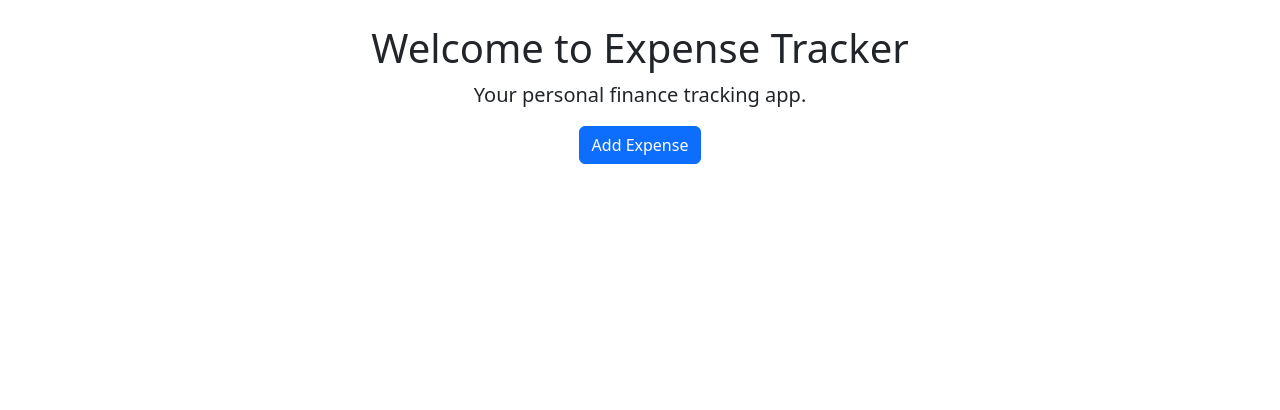
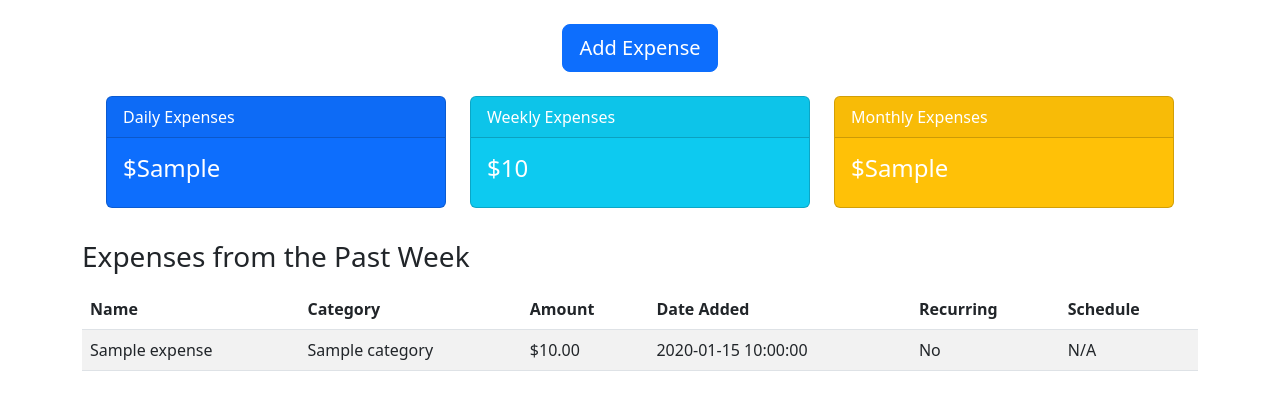
Before and after one commit to anthonyouch/expense-tracker, a Flask app: template templates/index.html in a window 1280 px wide. Shown: the part 56-466 px from the top of the page. Run offline with Flask 3, Linux system fonts and the light colour scheme; the template is opened without the code that fills it: most values are stand-ins (such as "Sample title", 1, 10 or a date in 2020).

Commit message:
feat: Add weekly expenses display to dashboard
- Added functionality to calculate and display expenses for the past 7 days on the dashboard.
- Updated SQL query in the backend to fetch expenses from the past 7 days.
- Enhanced dashboard layout to include weekly expense totals along with recurring and schedule details.
- Ensured data consistency and manual verification of the database for accuracy.

```diff
--- a/app.py
+++ b/app.py
@@ -1,5 +1,5 @@
 from flask import Flask, render_template, request, redirect, url_for
-from db_storage import initialize_db, write_expense, read_expenses, process_recurring_expenses
+from db_storage import initialize_db, write_expense, read_expenses, process_recurring_expenses, get_weekly_expenses
 from datetime import date
 # Initialize Flask app
 app = Flask(__name__)
@@ -8,25 +8,23 @@ app = Flask(__name__)
 DB_NAME = "expenses.db"
 initialize_db(DB_NAME)  # Initialize the database
 
-@app.route("/")
+@app.route('/')
 def dashboard():
-    """
-    Render the dashboard with data from the database.
-    """
-    # Placeholder data - calculate total expenses, etc.
-    expenses = read_expenses(DB_NAME)
-    total_expenses = sum(float(expense["amount"]) for expense in expenses)
-    monthly_breakdown = {}  # Logic for monthly breakdown (to be implemented later)
-    category_breakdown = {}  # Logic for category breakdown (to be implemented later)
     today = date.today()
+    weekly_expenses = get_weekly_expenses()
+    daily_expenses = sum(float(exp['amount']) for exp in weekly_expenses if exp['date_added'] == str(today))
+    weekly_total = sum(float(exp['amount']) for exp in weekly_expenses)
+    monthly_expenses = 0  # Placeholder
 
     return render_template(
-        "index.html",
-        total_expenses=total_expenses,
-        monthly_breakdown=monthly_breakdown,
-        category_breakdown=category_breakdown,
+        'index.html',
         today=today,
+        daily_expenses=daily_expenses,
+        weekly_expenses=weekly_expenses,
+        weekly_total=weekly_total,
+        monthly_expenses=monthly_expenses,
     )
+
 
 @app.route("/view-expenses")
 def view_expenses():
--- a/templates/index.html
+++ b/templates/index.html
@@ -1,9 +1,97 @@
 {% extends "base.html" %}
 
 {% block content %}
-<div class="text-center">
-    <h1>Welcome to Expense Tracker</h1>
-    <p class="lead">Your personal finance tracking app.</p>
-    <a href="#" class="btn btn-primary" data-bs-toggle="modal" data-bs-target="#addExpenseModal">Add Expense</a>
+<div class="container">
+    <!-- Add Expense Form Modal -->
+    <div class="text-center my-4">
+        <a href="#" class="btn btn-primary btn-lg" data-bs-toggle="modal" data-bs-target="#addExpenseModal">
+            Add Expense
+        </a>
+    </div>
+
+    <!-- End Add Expense Form -->
+
+    <!-- Expenses Summary -->
+    <div class="container">
+        <div class="row mb-3">
+            <div class="col">
+                <div class="card text-white bg-primary mb-3">
+                    <div class="card-header">Daily Expenses</div>
+                    <div class="card-body">
+                        <h4 class="card-title">
+                            {% if daily_expenses %}
+                                ${{ daily_expenses }}
+                            {% else %}
+                                $0.00
+                            {% endif %}
+                        </h4>
+                    </div>
+                </div>
+            </div>
+            <div class="col">
+                <div class="card text-white bg-info mb-3">
+                    <div class="card-header">Weekly Expenses</div>
+                    <div class="card-body">
+                        <h4 class="card-title">
+                            {% if weekly_total %}
+                                ${{ weekly_total }}
+                            {% else %}
+                                $0.00
+                            {% endif %}
+                        </h4>
+                    </div>
+                </div>
+            </div>
+            <div class="col">
+                <div class="card text-white bg-warning mb-3">
+                    <div class="card-header">Monthly Expenses</div>
+                    <div class="card-body">
+                        <h4 class="card-title">
+                            {% if monthly_expenses %}
+                                ${{ monthly_expenses }}
+                            {% else %}
+                                $0.00
+                            {% endif %}
+                        </h4>
+                    </div>
+                </div>
+            </div>
+        </div>
+    </div>
+    <!-- End Expenses Summary -->
 </div>
+
+<!-- Weekly Expenses Table -->
+<h3>Expenses from the Past Week</h3>
+{% if weekly_expenses %}
+<div class="table-responsive mt-3">
+    <table class="table table-striped">
+        <thead>
+            <tr>
+                <th>Name</th>
+                <th>Category</th>
+                <th>Amount</th>
+                <th>Date Added</th>
+                <th>Recurring</th>
+                <th>Schedule</th>
+            </tr>
+        </thead>
+        <tbody>
+            {% for expense in weekly_expenses %}
+            <tr>
+                <td>{{ expense.name }}</td>
+                <td>{{ expense.category }}</td>
+                <td>${{ "%.2f"|format(expense.amount) }}</td>
+                <td>{{ expense.date_added }}</td>
+                <td>{{ "Yes" if expense.recurring else "No" }}</td>
+                <td>{{ expense.recurring_schedule if expense.recurring else "N/A" }}</td>
+            </tr>
+            {% endfor %}
+        </tbody>
+    </table>
+</div>
+{% else %}
+<p>No expenses found in the past week.</p>
+{% endif %}
+
 {% endblock %}
```
Also changed, not shown: db_storage.py (+46 -0 lines), static/css/styles.css (+22 -0 lines).
